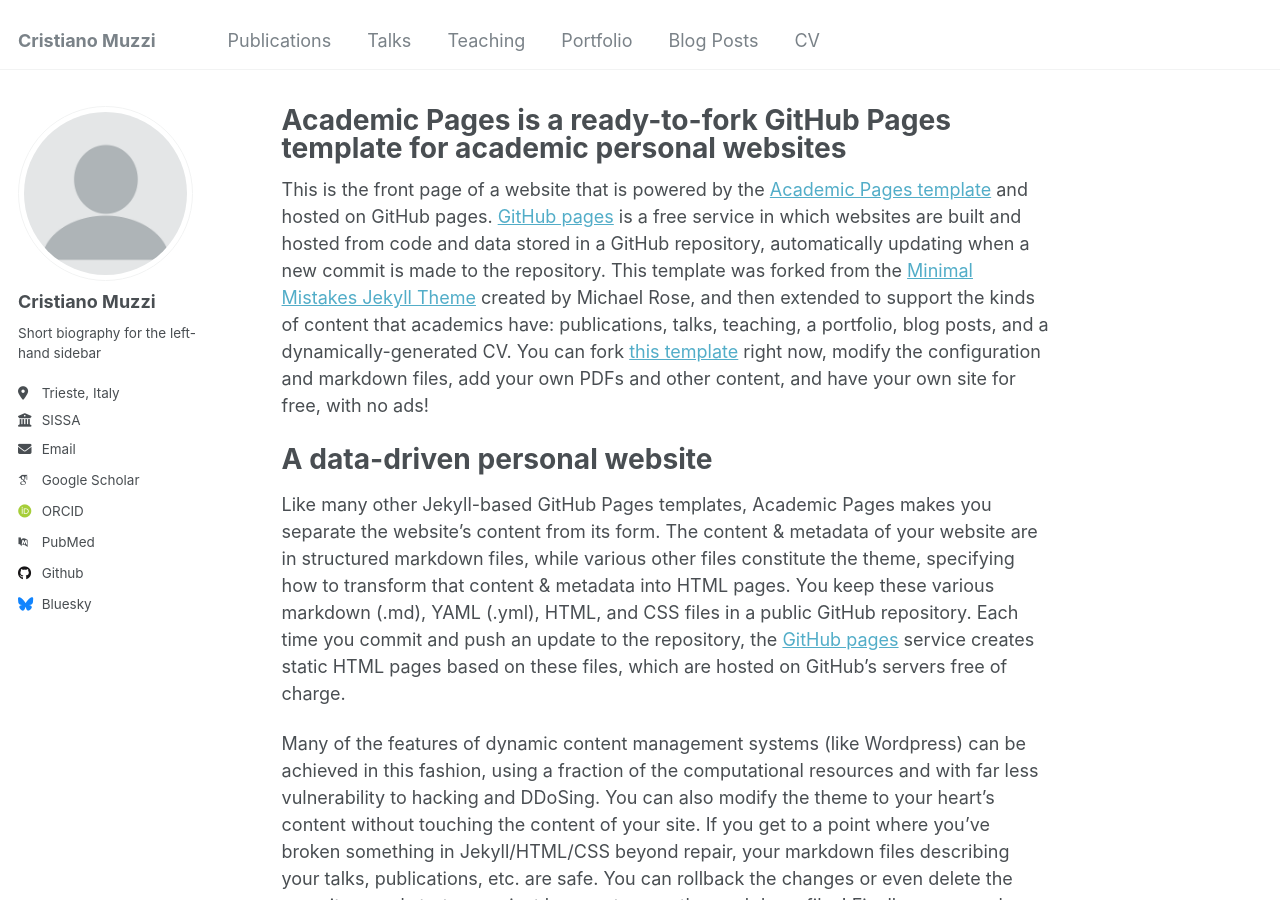
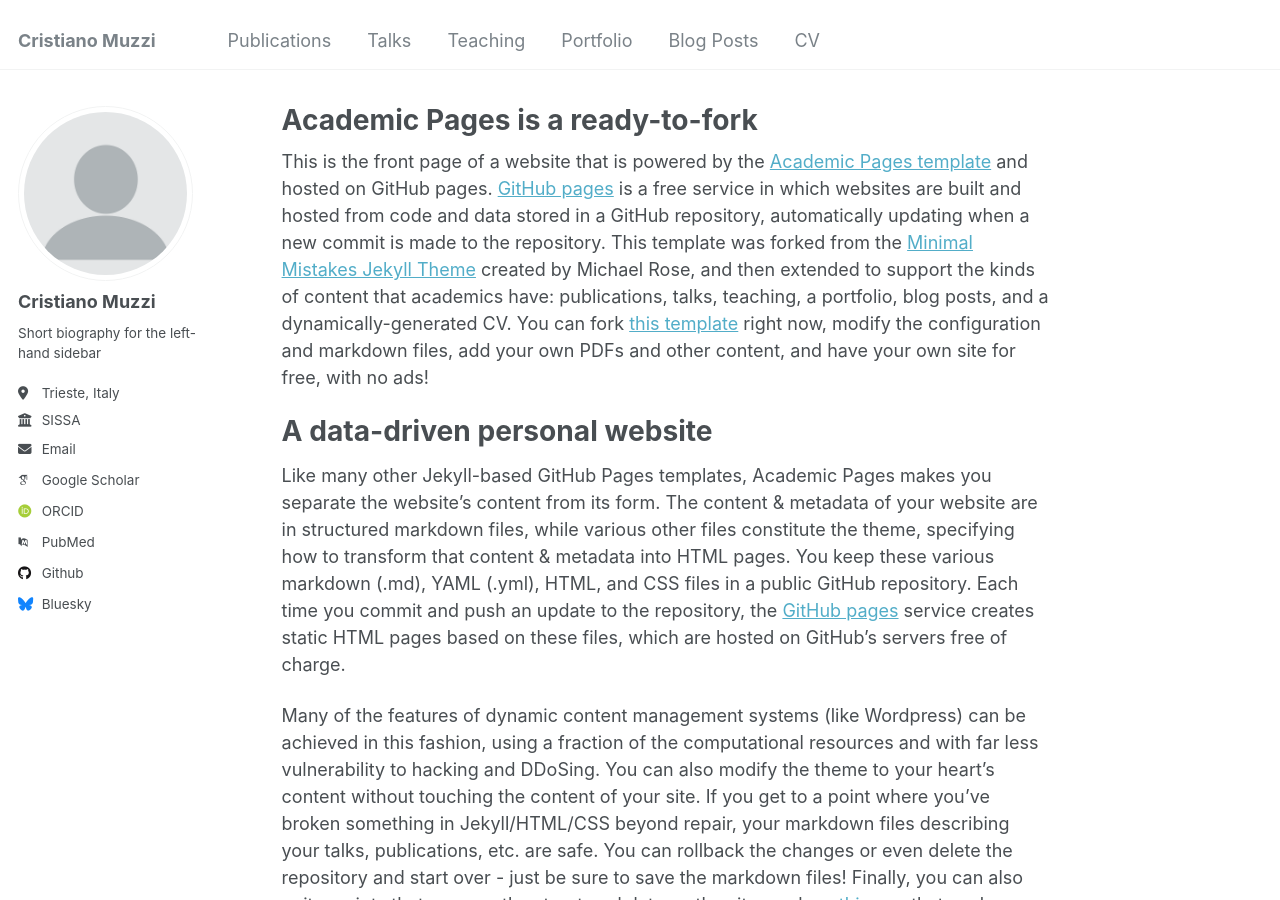
Before and after one commit to cristianomuzzi/cristianomuzzi.github.io, a Jekyll site: the page built from _pages/about.md, in a window 1280 px wide and 900 px high. Built offline with Jekyll 4.4.1, drawn with Linux system fonts in a browser that asks for light colours; some web fonts are replaced.

Commit message:
Update about.md

```diff
--- a/_pages/about.md
+++ b/_pages/about.md
@@ -1,6 +1,6 @@
 ---
 permalink: /
-title: "Academic Pages is a ready-to-fork GitHub Pages template for academic personal websites"
+title: "Academic Pages is a ready-to-fork "
 author_profile: true
 redirect_from:
   - /about/
```
